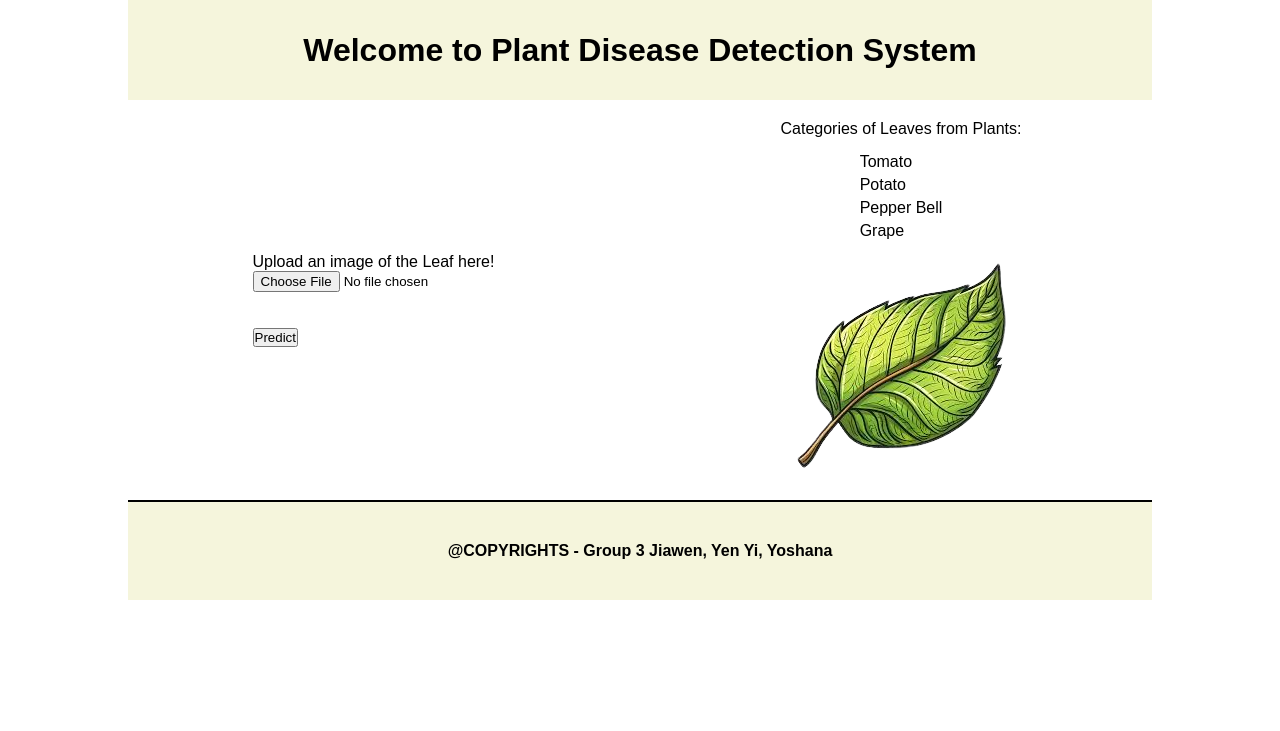
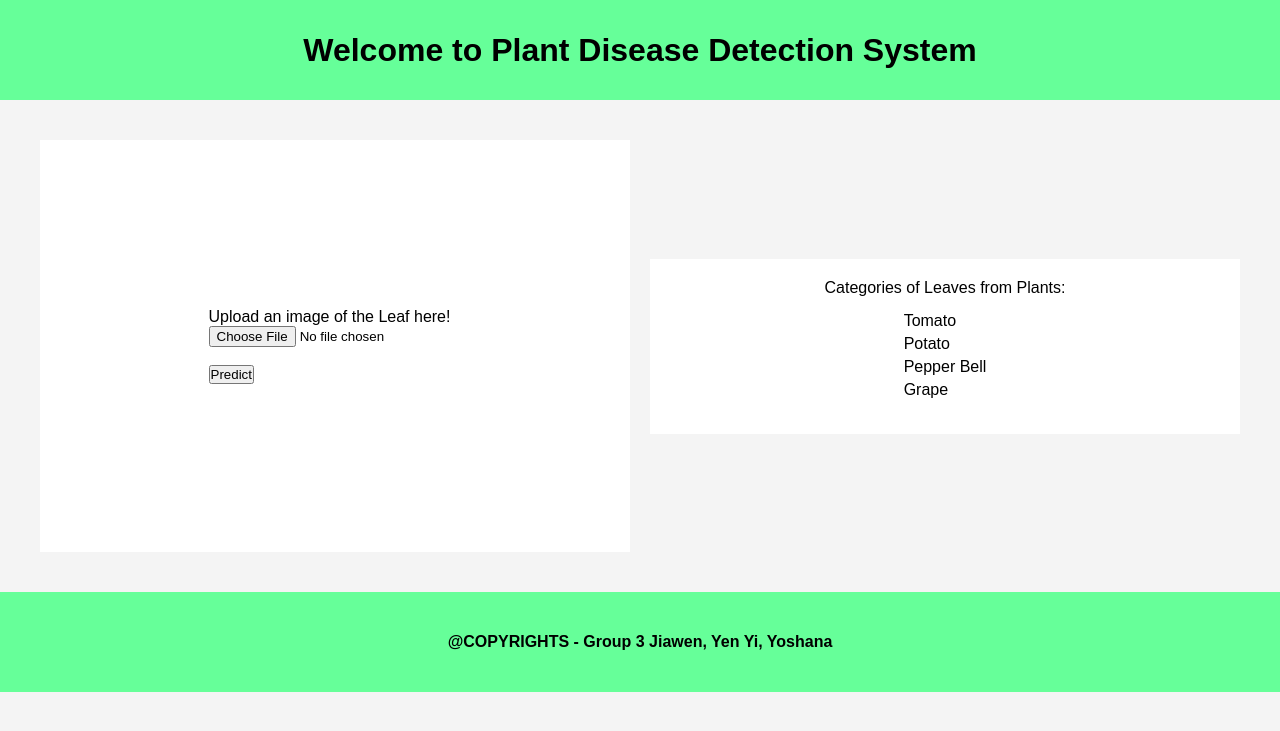
Before and after one commit to Yoshana18/Group3_PlantDisease, a Flask app: page / in a window 1280 px wide. Shown: the top 731 px of the page. Run offline with Flask 3, Linux system fonts and the light colour scheme.

Commit message:
keeping it for now

```diff
--- a/templates/index.html
+++ b/templates/index.html
@@ -11,66 +11,124 @@
         }
 
         body {
-            width: 1024px; margin: auto;
+            width: 100%; margin: auto;
             font-family: Arial, sans-serif;
-<!--            background-color: #90EE90; -->
-<!--            border: 2px solid red;-->
+            background-color: #f4f4f4;
         }
 
         .Main_Container {
-            display: grid; grid-template-rows: 100px auto 100px;
+            display: grid;
+            grid-template-rows: 100px auto 100px;
         }
 
         h1 {
-            display: flex; background-color: beige;
-            justify-content: center; align-items: center;
-            padding: 20px; color: black; text-align: center;
+            display: flex;
+            background-color: #66FF99;
+            justify-content: center;
+            align-items: center;
+            padding: 20px;
+            color: black;
+            text-align: center;
         }
 
         /* Grid 2 - Main Content */
         .grid_2 {
-            display: flex; justify-content: space-between;
-            align-items: center; gap: 20px;
-            padding-top: 20px;
-            padding-bottom: 20px;
+            display: flex;
+            justify-content: space-between;
+            align-items: center;
+            gap: 20px;
+            padding: 40px;
         }
 
         /* Form container */
         .grid_2A {
-            display: flex; flex-direction: column;
-            align-items: center; justify-content: center;
-            background-color: white; width: 50%;
+            display: flex;
+            flex-direction: column;
+            align-items: center;
+            justify-content: center;
+            background-color: white;
+            width: 50%;
+            height: 412px;
+            padding: 20px;
 <!--            border: 2px solid black;-->
         }
 
         #imagePreview {
-            display: none; max-width: 300px;
+            display: none;
+            max-width: 300px;
             height: auto;
-            border-radius: 4px; padding: 5px; margin-top: 10px;
+            border-radius: 4px;
+            padding: 5px;
+            margin-top: 10px;
 <!--            border: 1px solid #ddd;-->
         }
 
         /* Categories Section */
         .grid_2B {
-            display: flex; flex-direction: column; align-items: center;
+            display: flex;
+            flex-direction: column;
+            align-items: center;
             justify-content: center;
-            background-color: white; width: 50%;
+            background-color: white;
+            width: 50%;
+            padding: 20px;
 <!--            border: 2px solid black;-->
         }
 
         ul {
-            text-decoration: none; list-style-type: none; padding: 10px;
+            text-decoration: none;
+            list-style-type: none;
+            padding: 10px;
         }
 
         ul li {
             margin: 5px 0;
         }
 
+        .grid_2B img {
+            max-width: 100%;
+            height: auto;
+            margin-top: 10px;
+        }
+
         /* Footer */
         .grid_3 {
-            display: flex; justify-content: center; align-items: center;
-            border-top: 2px solid black; padding: 20px;
-            background-color: beige; font-weight: bold;
+            display: flex;
+            justify-content: center;
+            align-items: center;
+            padding: 20px;
+            background-color: #66FF99;
+            font-weight: bold;
+        }
+        @media (max-width: 600px) {
+            .grid_2 {
+                flex-direction: column;
+                align-items: center;
+            }
+
+            .grid_2A, .grid_2B {
+                width: 90%;
+            }
+        }
+        @media (max-width: 1024px) {
+            body {
+                width: 100%;
+                padding: 0 10px;
+            }
+
+            .grid_2 {
+                flex-direction: column;
+                align-items: center;
+            }
+
+            .grid_2A, .grid_2B {
+                width: 80%;
+            }
+
+        .up_c
+        {
+            background-color: red;
+
         }
     </style>
 </head>
@@ -85,11 +143,11 @@
             <!-- Image Upload Section -->
             <section class="grid_2A">
                 <form method="post" enctype="multipart/form-data">
-                    <label for="imageUpload">Upload an image of the Leaf here!</label>
+                    <label for="imageUpload" class="up_c">Upload an image of the Leaf here!</label>
                     <br>
-                    <input type="file" id="imageUpload" name="image" accept="image/*" onchange="previewImage(event)">
-                    <br><br>
-                    <img id="imagePreview" src="" alt="Image Preview">
+                    <input type="file" id="imageUpload" name="image" accept="image/*" onchange="previewImage(event)" class="up_c">
+                    <br>
+                    <img id="imagePreview" src="" alt="Image Preview" class="up_c">
                     <br>
                     <button type="submit">Predict</button>
                 </form>
@@ -104,7 +162,7 @@
                     <li>Pepper Bell</li>
                     <li>Grape</li>
                 </ul>
-                <img src="Image/Leaf.png" alt="leaf">
+<!--                <img src="Image/Leaf.png" alt="leaf">-->
             </section>
         </div>
 
```
